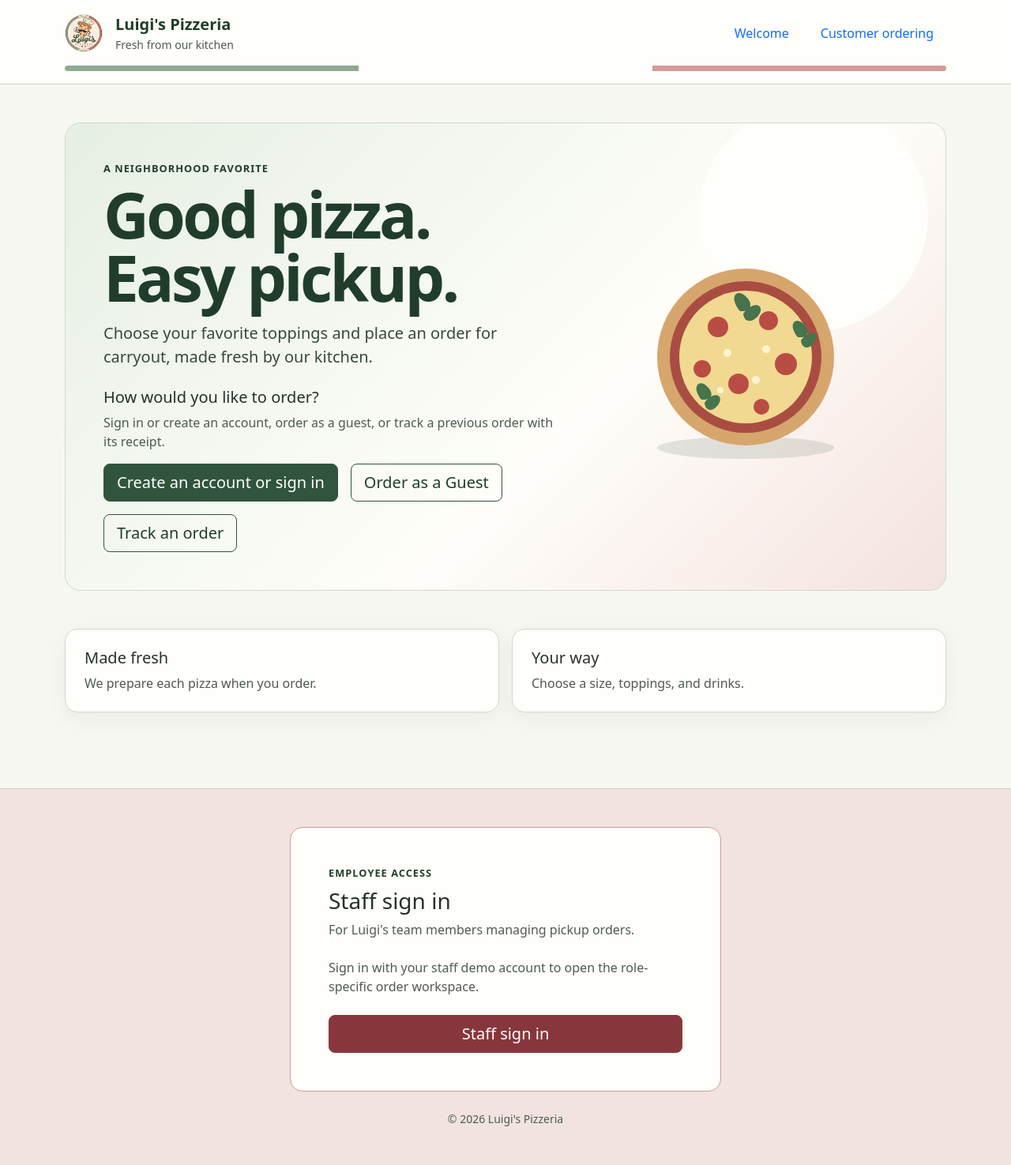
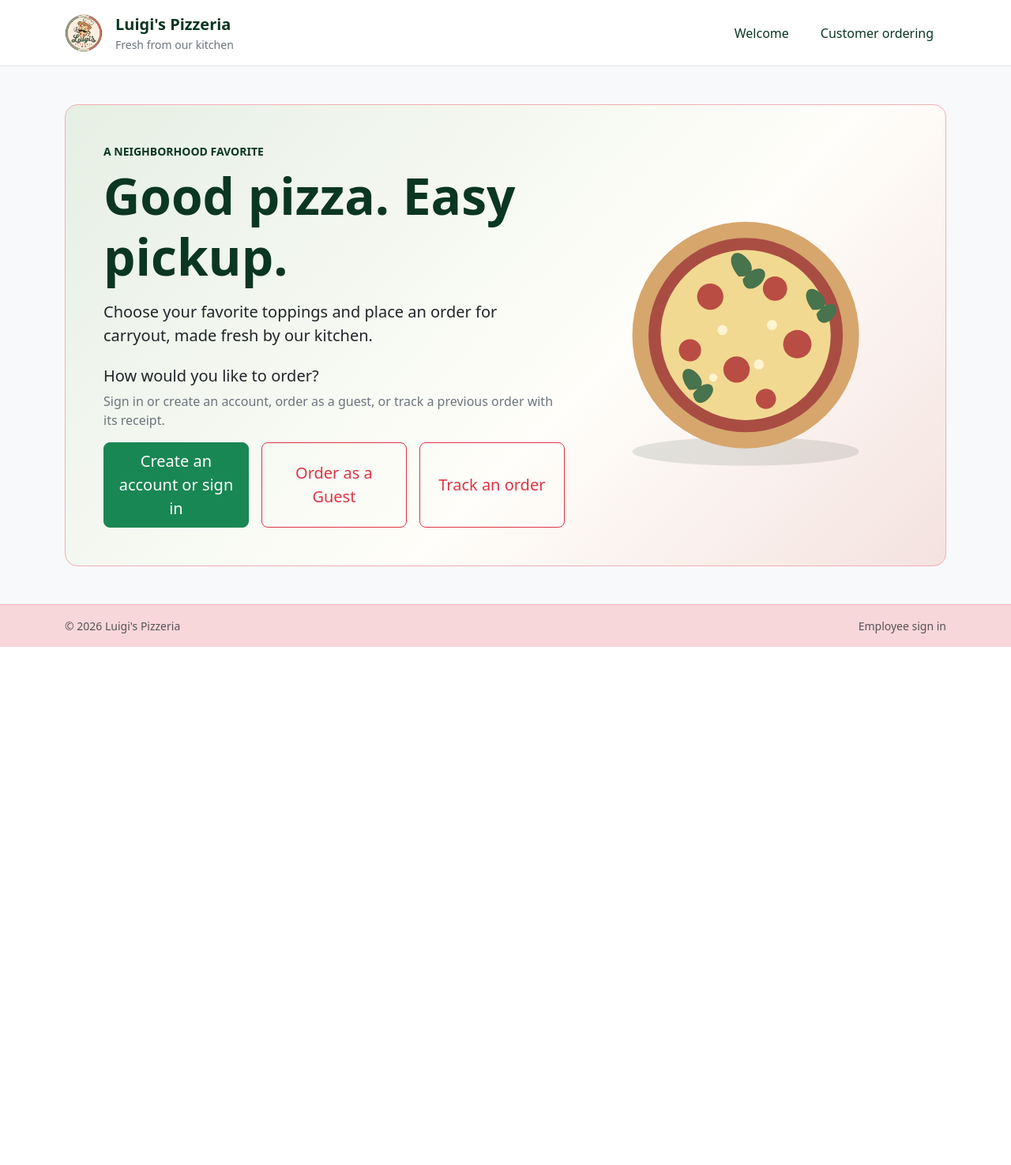
Before and after one commit to PeneguyG/luigi-pizzeria-mini-capstone, a Flask app: template templates/landingpage.html in a window 1280 px wide. Shown: the whole page at 79% size. After the commit the page ends 819 px from the top, so only its background shows below. Run offline with Flask 3, Linux system fonts and the light colour scheme; the template is opened without the code that fills it, so the values that code supplies are empty.

Commit message:
Visual updates to landingpage.html

```diff
--- a/templates/landingpage.html
+++ b/templates/landingpage.html
@@ -4,7 +4,7 @@
   <meta charset="utf-8">
   <meta name="viewport" content="width=device-width, initial-scale=1">
   <meta name="description" content="Welcome to Luigi's Pizzeria. Build a pizza and order it for carryout pickup.">
-  <meta name="theme-color" content="#f4f5ef">
+  <meta name="theme-color" content="#f8d7da">
   <title>Luigi's Pizzeria | Carryout Pizza</title>
 
   <link
@@ -13,57 +13,52 @@
     integrity="sha384-QWTKZyjpPEjISv5WaRU9OFeRpok6YctnYmDr5pNlyT2bRjXh0JMhjY6hW+ALEwIH"
     crossorigin="anonymous"
   >
-
-  <link rel="stylesheet" href="{{ url_for('static', filename='css/landingpage.css') }}">
 </head>
 
-<body>
-  <a class="skip-link btn btn-light border" href="#main-content">Skip to main content</a>
+<body class="bg-light">
+  <a class="visually-hidden-focusable position-absolute top-0 start-0 z-3 m-2 rounded bg-white p-2" href="#main-content">Skip to main content</a>
 
-  <header class="site-header">
+  <header id="home" class="border-bottom bg-white">
     <div class="container py-3">
       <div class="d-flex flex-wrap align-items-center justify-content-between gap-3">
         <a class="d-inline-flex align-items-center gap-3 text-decoration-none" href="#home" aria-label="Luigi's Pizzeria home">
-          <img class="brand-mark" src="{{ url_for('static', filename='images/luigis-vintage-pizza-badge.png') }}" alt="">
+          <img class="rounded-circle" width="48" height="48" src="{{ url_for('static', filename='images/luigis-vintage-pizza-badge.png') }}" alt="">
           <span>
-            <span class="d-block fw-bold fs-5" style="color: var(--green-dark);">Luigi's Pizzeria</span>
+            <span class="d-block fw-bold fs-5 text-success-emphasis">Luigi's Pizzeria</span>
             <span class="d-block small text-secondary">Fresh from our kitchen</span>
           </span>
         </a>
 
         <nav aria-label="Main navigation">
           <ul class="nav gap-2">
-            <li class="nav-item"><a class="nav-link" href="#welcome">Welcome</a></li>
-            <li class="nav-item"><a class="nav-link" href="#customer-access">Customer ordering</a></li>
+            <li class="nav-item"><a class="nav-link text-success-emphasis" href="#welcome">Welcome</a></li>
+            <li class="nav-item"><a class="nav-link text-success-emphasis" href="#customer-access">Customer ordering</a></li>
           </ul>
         </nav>
       </div>
-      <div class="flag-rule mt-3" aria-hidden="true"></div>
     </div>
   </header>
 
   <main id="main-content" class="container py-4 py-lg-5">
-    <section id="welcome" class="hero p-4 p-md-5 mb-5" aria-labelledby="welcome-heading">
+    <section id="welcome" class="overflow-hidden rounded-4 border border-danger-subtle p-4 p-md-5" style="background: linear-gradient(135deg, #e6efe4 0%, #fffefa 60%, #f4e2df 100%);" aria-labelledby="welcome-heading">
       <div class="row align-items-center g-4">
         <div class="col-lg-7">
-          <p class="eyebrow mb-2">A neighborhood favorite</p>
-          <h1 id="welcome-heading" class="hero-title mb-3">Good pizza. Easy pickup.</h1>
-          <p class="hero-copy mb-4">
-            Choose your favorite toppings and place an order for carryout, made fresh by our kitchen.
-          </p>
+          <p class="mb-2 fw-bold small text-success-emphasis text-uppercase">A neighborhood favorite</p>
+          <h1 id="welcome-heading" class="mb-3 display-3 fw-bold text-success-emphasis">Good pizza. Easy pickup.</h1>
+          <p class="mb-4 fs-5 text-body">Choose your favorite toppings and place an order for carryout, made fresh by our kitchen.</p>
           <section id="customer-access" aria-labelledby="customer-heading">
             <h2 id="customer-heading" class="h5 mb-2">How would you like to order?</h2>
             <p class="text-secondary mb-3">Sign in or create an account, order as a guest, or track a previous order with its receipt.</p>
-            <div class="d-flex flex-column flex-sm-row flex-wrap gap-3" role="group" aria-label="Customer ordering options">
-              <a class="btn btn-pizzeria btn-lg" href="/signup.html?mode=signup&amp;next=%2Fcustomer%3Ffocus%3Dorder">Create an account or sign in</a>
-              <a class="btn btn-outline-pizzeria btn-lg" href="/customer?focus=order">Order as a Guest</a>
-              <a class="btn btn-outline-pizzeria btn-lg" href="/customer?focus=tracker">Track an order</a>
+            <div class="row row-cols-1 row-cols-sm-3 g-3" role="group" aria-label="Customer ordering options">
+              <div class="col d-flex"><a class="btn btn-success btn-lg d-flex h-100 w-100 align-items-center justify-content-center text-center" href="/signup.html?mode=signup&amp;next=%2Fcustomer%3Ffocus%3Dorder">Create an account or sign in</a></div>
+              <div class="col d-flex"><a class="btn btn-outline-danger btn-lg d-flex h-100 w-100 align-items-center justify-content-center text-center" href="/customer?focus=order">Order as a Guest</a></div>
+              <div class="col d-flex"><a class="btn btn-outline-danger btn-lg d-flex h-100 w-100 align-items-center justify-content-center text-center" href="/customer?focus=tracker">Track an order</a></div>
             </div>
           </section>
         </div>
 
         <div class="col-lg-5">
-          <svg class="pizza-art" viewBox="0 0 320 300" role="img" aria-labelledby="pizza-title pizza-description">
+          <svg class="d-block mx-auto w-100" viewBox="0 0 320 300" role="img" aria-labelledby="pizza-title pizza-description">
             <title id="pizza-title">Illustration of a freshly baked pizza</title>
             <desc id="pizza-description">A round pizza with tomato, basil, and cheese toppings.</desc>
             <ellipse cx="160" cy="265" rx="112" ry="14" fill="#203d2b" opacity=".12"/>
@@ -71,12 +66,8 @@
             <circle cx="160" cy="150" r="96" fill="#a94d43"/>
             <circle cx="160" cy="150" r="84" fill="#f2d991"/>
             <g fill="#b94d43">
-              <circle cx="125" cy="112" r="13"/>
-              <circle cx="189" cy="104" r="12"/>
-              <circle cx="211" cy="159" r="14"/>
-              <circle cx="151" cy="184" r="13"/>
-              <circle cx="105" cy="165" r="11"/>
-              <circle cx="180" cy="213" r="10"/>
+              <circle cx="125" cy="112" r="13"/><circle cx="189" cy="104" r="12"/><circle cx="211" cy="159" r="14"/>
+              <circle cx="151" cy="184" r="13"/><circle cx="105" cy="165" r="11"/><circle cx="180" cy="213" r="10"/>
             </g>
             <g fill="#47734d">
               <path d="M153 92c-16-19-3-31 9-17 8 9 4 18-9 17Zm4 3c14-19 30-10 18 4-8 8-17 7-18-4Z"/>
@@ -84,50 +75,18 @@
               <path d="M104 204c-14-17-2-28 9-15 7 8 4 16-9 15Zm4 4c12-17 27-9 16 4-7 8-15 6-16-4Z"/>
             </g>
             <g fill="#fff4d2">
-              <circle cx="137" cy="145" r="5"/>
-              <circle cx="186" cy="140" r="5"/>
-              <circle cx="173" cy="179" r="5"/>
-              <circle cx="128" cy="192" r="4"/>
+              <circle cx="137" cy="145" r="5"/><circle cx="186" cy="140" r="5"/><circle cx="173" cy="179" r="5"/><circle cx="128" cy="192" r="4"/>
             </g>
           </svg>
         </div>
       </div>
     </section>
-
-    <section class="row g-3 mb-5" aria-label="Pizzeria details">
-      <div class="col-md-6">
-        <article class="section-card h-100 p-4">
-          <h2 class="h5">Made fresh</h2>
-          <p class="text-secondary mb-0">We prepare each pizza when you order.</p>
-        </article>
-      </div>
-      <div class="col-md-6">
-        <article class="section-card h-100 p-4">
-          <h2 class="h5">Your way</h2>
-          <p class="text-secondary mb-0">Choose a size, toppings, and drinks.</p>
-        </article>
-      </div>
-    </section>
   </main>
 
-  <footer id="employee-sign-in" class="employee-area py-5" aria-labelledby="employee-heading">
-    <div class="container">
-      <div class="row justify-content-center">
-        <div class="col-12 col-lg-7 col-xl-6">
-          <div class="employee-card p-4 p-md-5">
-            <p class="eyebrow mb-2">Employee access</p>
-            <h2 id="employee-heading" class="h3 mb-2">Staff sign in</h2>
-            <p class="text-secondary mb-4">For Luigi's team members managing pickup orders.</p>
-
-            <p class="text-secondary mb-4">Sign in with your staff demo account to open the role-specific order workspace.</p>
-            <a class="btn btn-pizzeria-red btn-lg w-100" href="/staff-signin.html?focus=signin">Staff sign in</a>
-          </div>
-        </div>
-      </div>
-
-      <p class="small text-center text-secondary mt-4 mb-0">
-        © <span id="current-year"></span> Luigi's Pizzeria
-      </p>
+  <footer class="border-top border-danger-subtle bg-danger-subtle py-3">
+    <div class="container d-flex flex-column flex-sm-row align-items-center justify-content-between gap-2">
+      <p class="small text-body-secondary mb-0">© <span id="current-year"></span> Luigi's Pizzeria</p>
+      <a class="small text-body-secondary text-decoration-none" href="/staff-signin.html?focus=signin" aria-label="Employee portal sign in">Employee sign in</a>
     </div>
   </footer>
 
```
